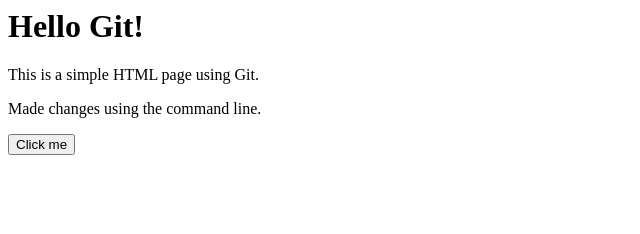
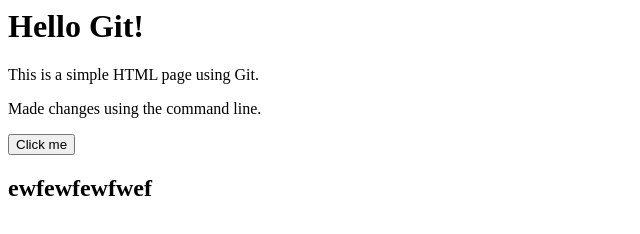
Before and after one commit to Cxvarisorka/group-27, a plain HTML site: page index.html in a window 1280 px wide. Shown: the whole page, without its empty margins (0-640 px from the left). Drawn offline with Linux system fonts and the light colour scheme.

Commit message:
H2 added

```diff
--- a/index.html
+++ b/index.html
@@ -7,5 +7,6 @@
         <p>This is a simple HTML page using Git.</p>
         <p>Made changes using the command line.</p>
         <button>Click me</button>
+        <h2>ewfewfewfwef</h2>
     </body>
 </html>
```
